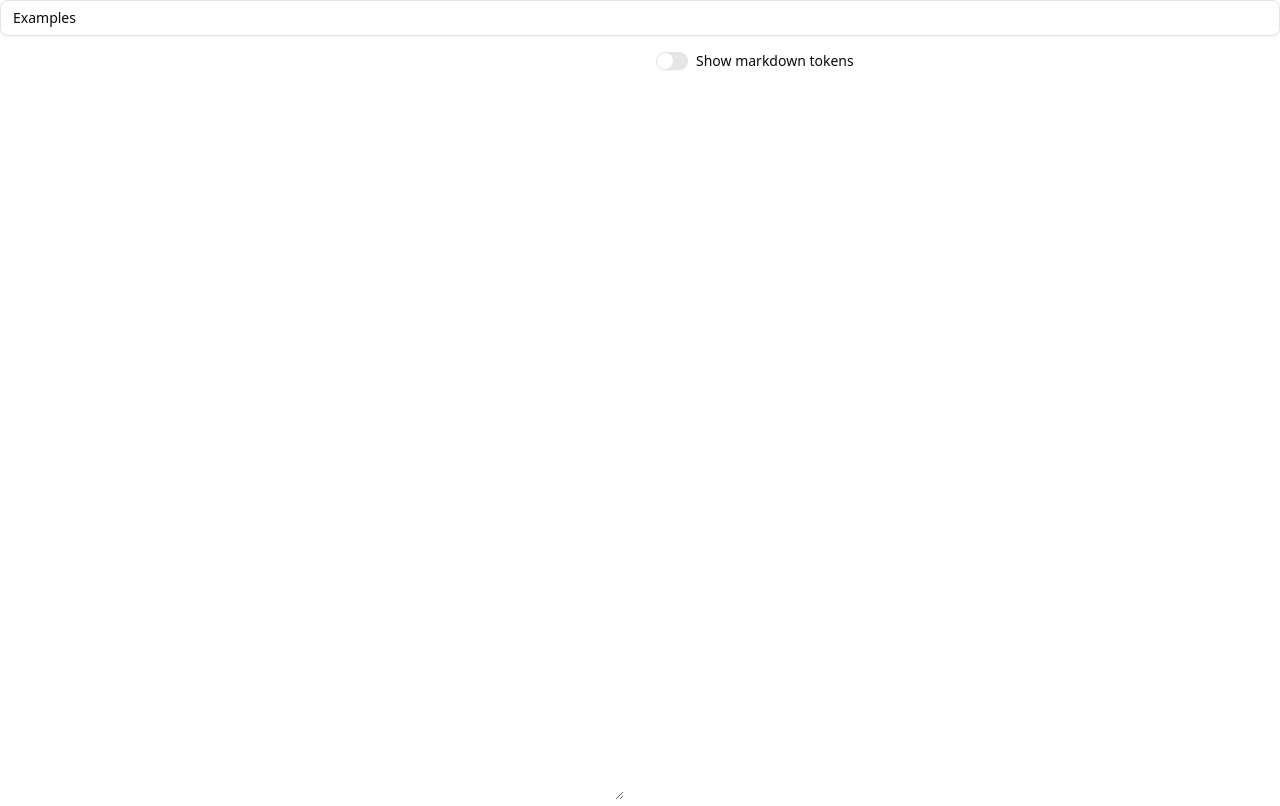
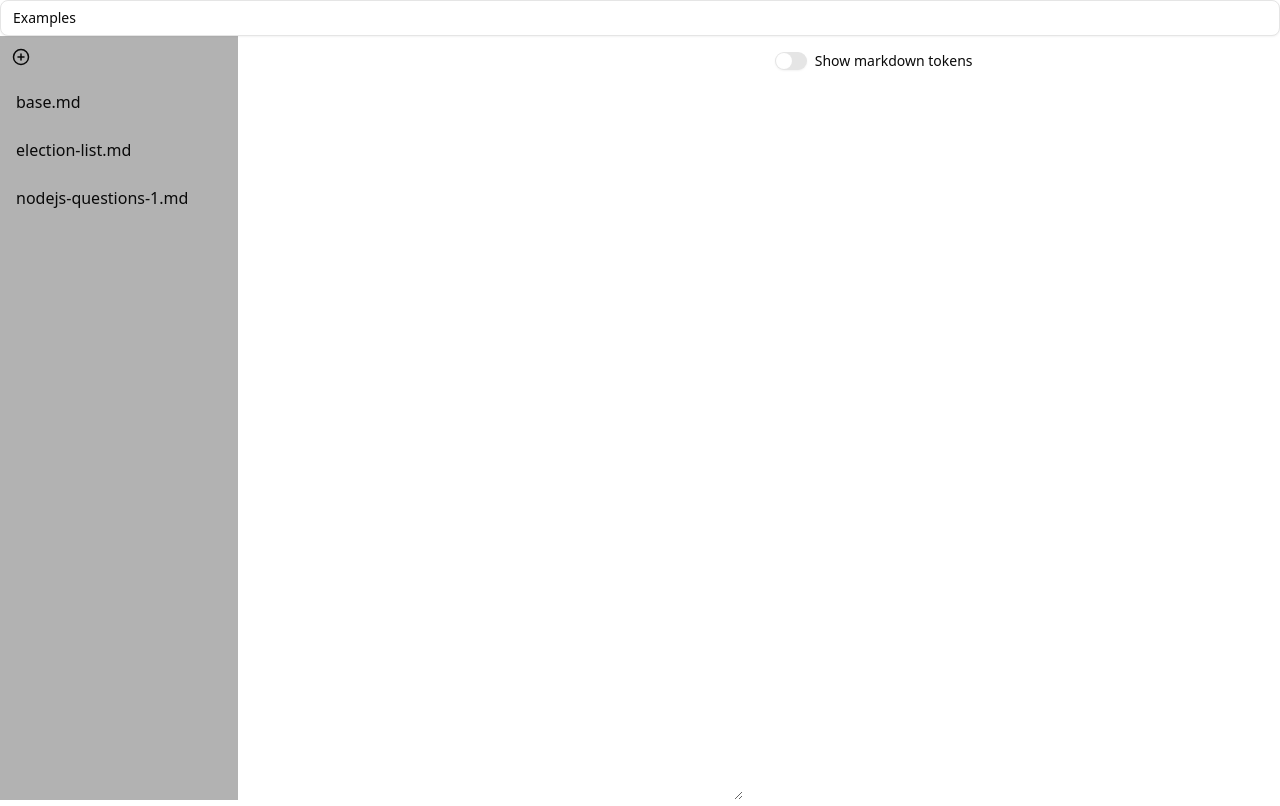
Before and after one commit to kotleni/cognition, a Next.js app: page / in a window 1280 px wide. Built offline with nearby package versions, Linux system fonts and the light colour scheme.

Commit message:
feat: impl stub for files manager

```diff
--- /dev/null
+++ b/src/app/files-manager.tsx
@@ -0,0 +1,39 @@
+import {CirclePlus} from 'lucide-react';
+
+interface MarkdownFile {
+    name: string;
+}
+
+const files: MarkdownFile[] = [
+    {name: 'base.md'},
+    {name: 'election-list.md'},
+    {name: 'nodejs-questions-1.md'},
+];
+
+interface FileItemProps {
+    markdownFile: MarkdownFile;
+}
+
+function FileItem({markdownFile}: FileItemProps) {
+    return (
+        <div className="hover:bg-gray-900 hover:rounded-sm px-2 py-1 cursor-pointer">
+            {markdownFile.name}
+        </div>
+    );
+}
+
+export function FilesManager() {
+    return (
+        <div className="flex flex-col gap-4 p-2 bg-black/30 w-140">
+            <div className="flex flex-row gap-2 p-1">
+                <CirclePlus
+                    size={18}
+                    className="hover:text-slate-400 cursor-pointer"
+                />
+            </div>
+            {files.map(mdFile => (
+                <FileItem key={mdFile.name} markdownFile={mdFile} />
+            ))}
+        </div>
+    );
+}
--- a/src/app/page.tsx
+++ b/src/app/page.tsx
@@ -10,6 +10,7 @@ import {
     MenubarMenu,
     MenubarTrigger,
 } from '@/components/ui/menubar';
+import { FilesManager } from './files-manager';
 
 interface MarkdownExample {
     name: string;
@@ -59,6 +60,7 @@ export default function Home() {
                 </MenubarMenu>
             </Menubar>
             <div className="flex flex-row h-full">
+                <FilesManager />
                 <LeftSide markdown={markdown} onMDChange={setMarkdown} />
                 <RightSide markdown={markdown} />
             </div>
```
